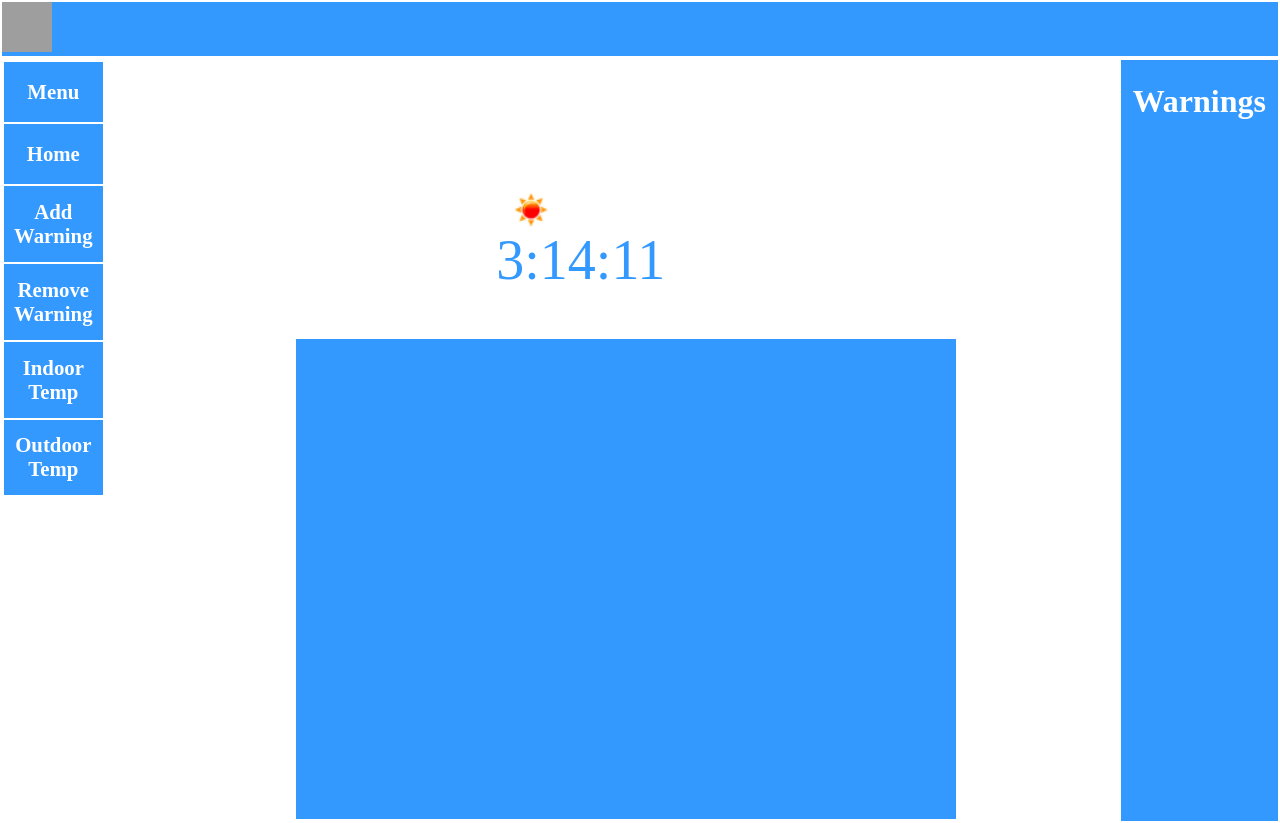
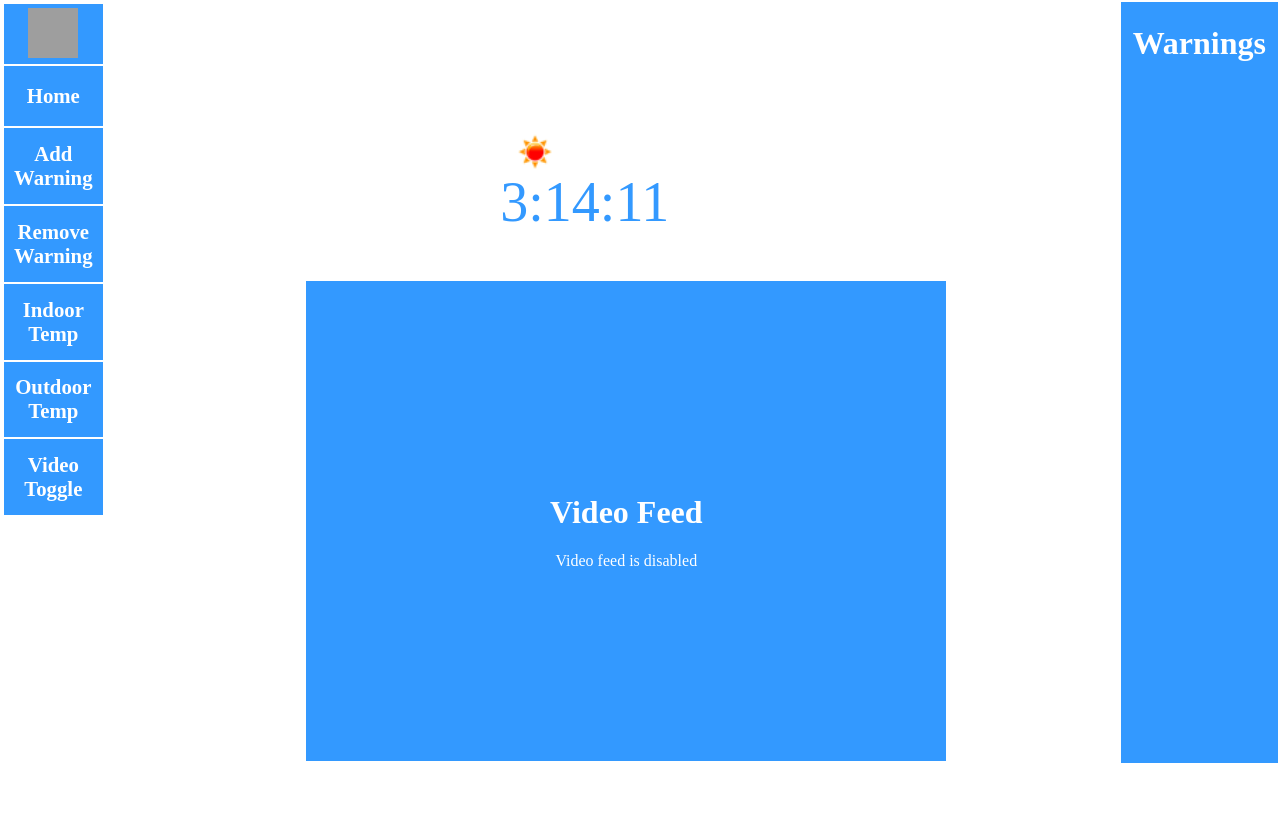
Before and after one commit to Tecnoman5000/ICSFinalProject, a PHP site: page / in a window 1280 px wide. After the commit the page ends 763 px from the top, so only its background shows below. Run offline with PHP 8.4, Linux system fonts and the light colour scheme; data that the repository does not hold is empty; some libraries are stand-ins or nearby versions; grey boxes are pictures that could not be loaded.

Commit message:
Video Feed Toggle
The video feed can now be toggled, updated video feed view, logo updated
new name "Morey Autonomous Home; MA Home"

```diff
--- a/Website/index.php
+++ b/Website/index.php
@@ -23,13 +23,6 @@
 	</script>
 </head>
 <body onload="init()">
-	<table id="banner_table">
-		<tr style="background-color:#3399FF">
-			<td>
-				<img src="/logo.png" alt="logo" width="50px" height="50px">
-			</td>
-		</tr>
-	</table>
 	<table id="main_table">
 		<tr id="main_row">
 			<td id="main_menu_cell">
@@ -38,9 +31,7 @@
 						<tbody id="menu_tbody">
 							<tr class="menu_row">
 								<td class="menu_content" onmouseover="">
-									<h1>
-										<h1>Menu</h1>
-									</h1>
+									<img src="/logo.png" alt="logo" width="50px" height="50px">
 								</td>
 							</tr>
 							<div id="menu_display_div">
@@ -69,6 +60,11 @@
 								<tr class="menu_row_inactive">
 									<td class="menu_content">
 										<h1 onclick="outdoor_temp()" class="menu_button">Outdoor Temp</h1>
+									</td>
+								</tr>
+								<tr class="menu_row_inactive">
+									<td class="menu_content">
+										<h1 onclick="video_toggle()" class="menu_button">Video Toggle</h1>
 									</td>
 								</tr>
 							</div>
@@ -111,6 +107,8 @@
 						</tr>
 						<tr align="center">
 							<td id="content_video_feed" align="center">
+								<h1>Video Feed</h1>
+								<p>Video feed is disabled</p>
 							</td>
 						</tr>
 					</table>
--- a/Website/script_functions.js
+++ b/Website/script_functions.js
@@ -3,6 +3,7 @@ var previous_minute = 0; //start the timed minute check
 var previous_second = 0; //start the timed second check
 var num_of_warnings = 0; //hold the number of active warnings
 var warnings_timeout = []; //hold the point at which a warning should be removed
+var video_shown = false;
 
 //init function
 function init(){
@@ -10,7 +11,7 @@ function init(){
 	second_update();
 	minute_update();
 	outdoor_temp();
-	document.getElementById('content_video_feed').innerHTML = '<iframe src ="http://192.168.1.24:8083/" width="650px" height="500px" frameBorder="0"> <h1>Video Feed</h1> <p>Your browser does not support iframes.</p> </iframe>'
+	//document.getElementById('content_video_feed').innerHTML = '<iframe src ="http://192.168.1.24:8083/" width="650px" height="500px" frameBorder="0"> <h1>Video Feed</h1> <p>Your browser does not support iframes.</p> </iframe>';
 }
 
 //run on the minute
@@ -158,6 +159,16 @@ function menu_open(){
 	button_home.innerHTML = "<a href='index.html' class='menu_button'><h1>Home</h1></a>";*/
 }
 
+function video_toggle(){
+	if (video_shown){
+		document.getElementById('content_video_feed').innerHTML = '<h1>Video Feed</h1><p>Video feed is disabled</p>';
+		video_shown = false;
+	}else{
+		document.getElementById('content_video_feed').innerHTML = '<iframe src ="http://192.168.1.24:8083/" width="650px" height="500px" frameBorder="0" scrolling="no"> <h1>Video Feed</h1> <p>Your browser does not support iframes.</p> </iframe>';
+		video_shown = true;
+	}
+}
+
 /////////////////////////
 /////tool functions/////
 ////////////////////////
--- a/Website/styles.css
+++ b/Website/styles.css
@@ -6,11 +6,6 @@ body{
 
 html,body,table{
 	height:100%;
-}
-
-#banner_table{
-	width:100%;
-	height:auto;
 }
 
 #main_table{
@@ -125,7 +120,7 @@ h3,h1.main_mid_cell{
 	background-color:#3399FF;
 	color:#ffffff;
 	height:480px;
-	width:660px;
+	width:640px;
 }
 
 #main_warnings_cell{
```
Also changed, not shown: Website/logo.ico.
